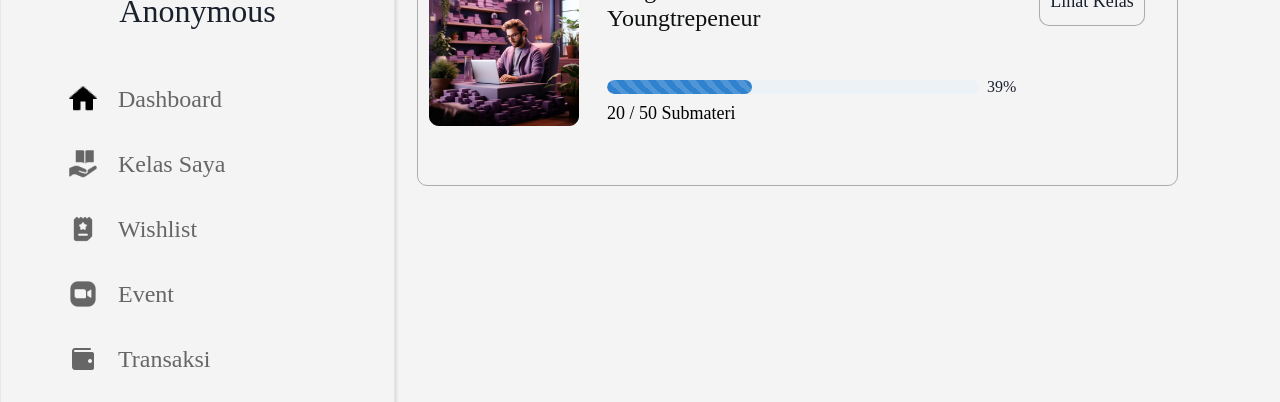
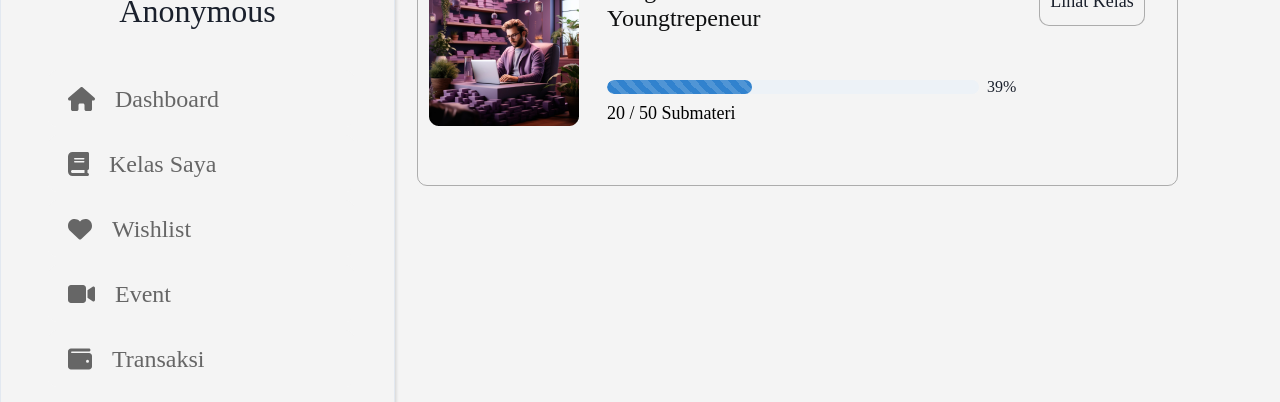
Before and after one commit to akgeninov/PROJECT, a React (Create React App) app in the folder client/: page /profile in a window 1280 px wide. Shown: the part 398-800 px from the top of the page. Built offline with nearby package versions, Linux system fonts and the light colour scheme.

Commit message:
icon-sidebar

```diff
--- a/client/src/components/global-component/sidebar-profile/SidebarProfile.jsx
+++ b/client/src/components/global-component/sidebar-profile/SidebarProfile.jsx
@@ -1,16 +1,26 @@
 import React from "react";
 import { NavLink, Outlet } from "react-router-dom";
+import { FontAwesomeIcon } from '@fortawesome/react-fontawesome';
+import { faHome, faBook, faHeart, faVideo, faWallet } from '@fortawesome/free-solid-svg-icons'; // Add other icons as needed
 import { icon } from "../../../constants";
 
 export default function SidebarProfile() {
   const NavlinkStyles = ({ isActive }) => {
     return {
       fontWeight: isActive ? "bold" : "normal",
-      color:isActive?"#0F1011":"#666",
-      BackgroundColor:"#F4F4F4",
-      boxShadow : isActive ? "3px 3px 7px rgba(128,128,128,0.3)" : ""
+      color: isActive ? "#0F1011" : "#666",
+      backgroundColor: "#F4F4F4",
+      boxShadow: isActive ? "3px 3px 7px rgba(128,128,128,0.3)" : ""
     };
   };
+
+  const menuItems = [
+    ["Dashboard", faHome, "/profile/dashboard"],
+    ["Kelas Saya", faBook, "/profile/kelas-saya/semua-kelas"],
+    ["Wishlist", faHeart, "/profile/wishlist"],
+    ["Event", faVideo, "/profile/event"],
+    ["Transaksi", faWallet, "/profile/transaksi"],
+  ];
 
   return (
     <div className="flex flex-row justify-start lg:mt-[12px] px-[10px] lg:px-0 w-full lg:w-[100%] h-full lg:h-[1000px] gap-[22px] flex-shrink-0">
@@ -34,24 +44,13 @@ export default function SidebarProfile() {
           Anonymous
         </h1>
         <div className="flex flex-col lg:mt-[35px] font-bold gap-2 ">
-
-          {[
-            ["Dashboard", icon.iconHome, "/profile/dashboard"],
-            ["Kelas Saya", icon.iconCourse, "/profile/kelas-saya/semua-kelas"],
-            ["Wishlist", icon.iconWishlist, "/profile/wishlist"],
-            ["Event", icon.iconEvent, "/profile/event"],
-            ["Transaksi", icon.iconTransaksi, "/profile/transaksi"],
-          ].map(([title, img, url]) => (
+          {menuItems.map(([title, icon, url]) => (
             <NavLink
               to={url}
               style={NavlinkStyles}
               className="flex items-center w-[307px] h-[57px] ml-2 rounded-[10px] text-[#666666] hover:text-black500 hover:font-bold text-[24px]"
             >
-              <img
-                src={img}
-                alt="Career Momen 1"
-                className="object-cover w-[30px] h-[30px] mr-5 ml-5"
-              />
+              <FontAwesomeIcon icon={icon} className="mr-5 ml-5" />
               {title}
             </NavLink>
           ))}
--- /dev/null
+++ b/package.json
@@ -0,0 +1,6 @@
+{
+  "dependencies": {
+    "@fortawesome/free-solid-svg-icons": "^6.5.1",
+    "@fortawesome/react-fontawesome": "^0.2.0"
+  }
+}
```
Also changed, not shown: client/src/components/one-career-lowongan/HeroSection/HeroSection.jsx (line endings or trailing spaces), 1 other file (tests, documents, lock files or other folders).
